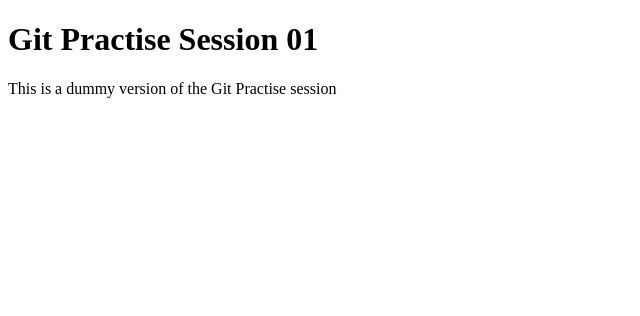
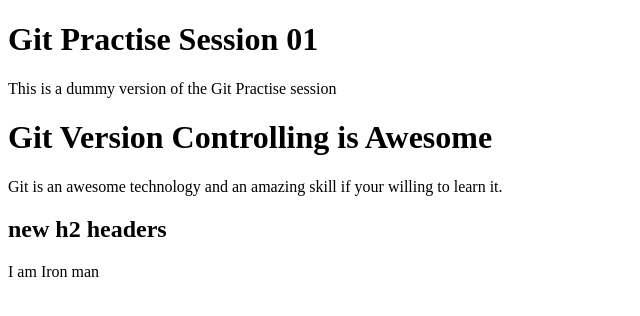
Before and after one commit to darkPixels123/uom-git_practise2, a plain HTML site: page index.html in a window 1280 px wide. Shown: the whole page, without its empty margins (0-640 px from the left). Drawn offline with Linux system fonts and the light colour scheme.

Commit message:
added feature two

```diff
--- a/index.html
+++ b/index.html
@@ -10,5 +10,13 @@
     <p>
         This is a dummy version of the Git Practise session
     </p>
+    <h1>Git Version Controlling is Awesome</h1>
+    <p>
+        Git is an awesome technology and an amazing skill if your willing to learn it.
+    </p>
+    <h2>new h2 headers</h2>
+    <p>
+        I am Iron man
+    </p>
 </body>
 </html>
```
